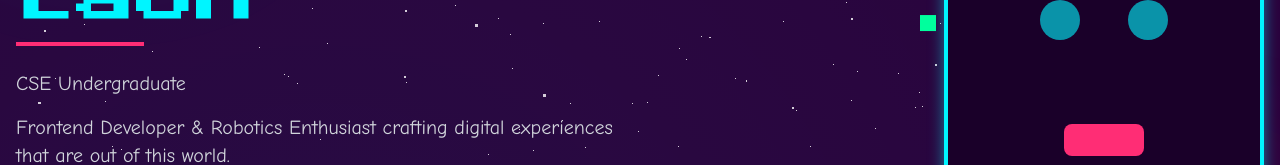
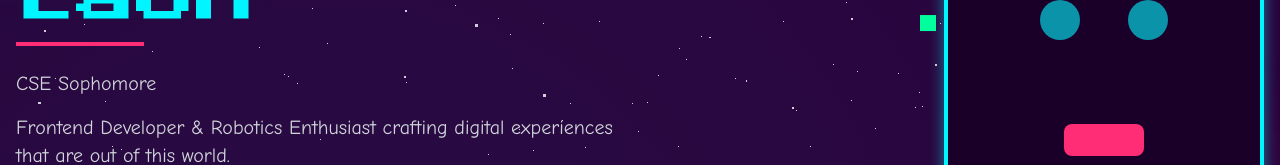
Before and after one commit to SanidhyaLabh/Portfolio, a React (Vite) app: page / in a window 1280 px wide. Shown: the part 354-519 px from the top of the page. Built offline with nearby package versions, Linux system fonts and the light colour scheme.

Commit message:
Update HeroSection.tsx

```diff
--- a/src/components/HeroSection.tsx
+++ b/src/components/HeroSection.tsx
@@ -35,7 +35,7 @@ const HeroSection: React.FC = () => {
             <div className="h-1 w-32 bg-neon-pink mb-6 mx-auto lg:mx-0"></div>
 
             <p className="text-xl text-gray-300 mb-4">
-              CSE Undergraduate
+              CSE Sophomore
             </p>
 
             <p className="text-xl text-gray-300 mb-8">
```
